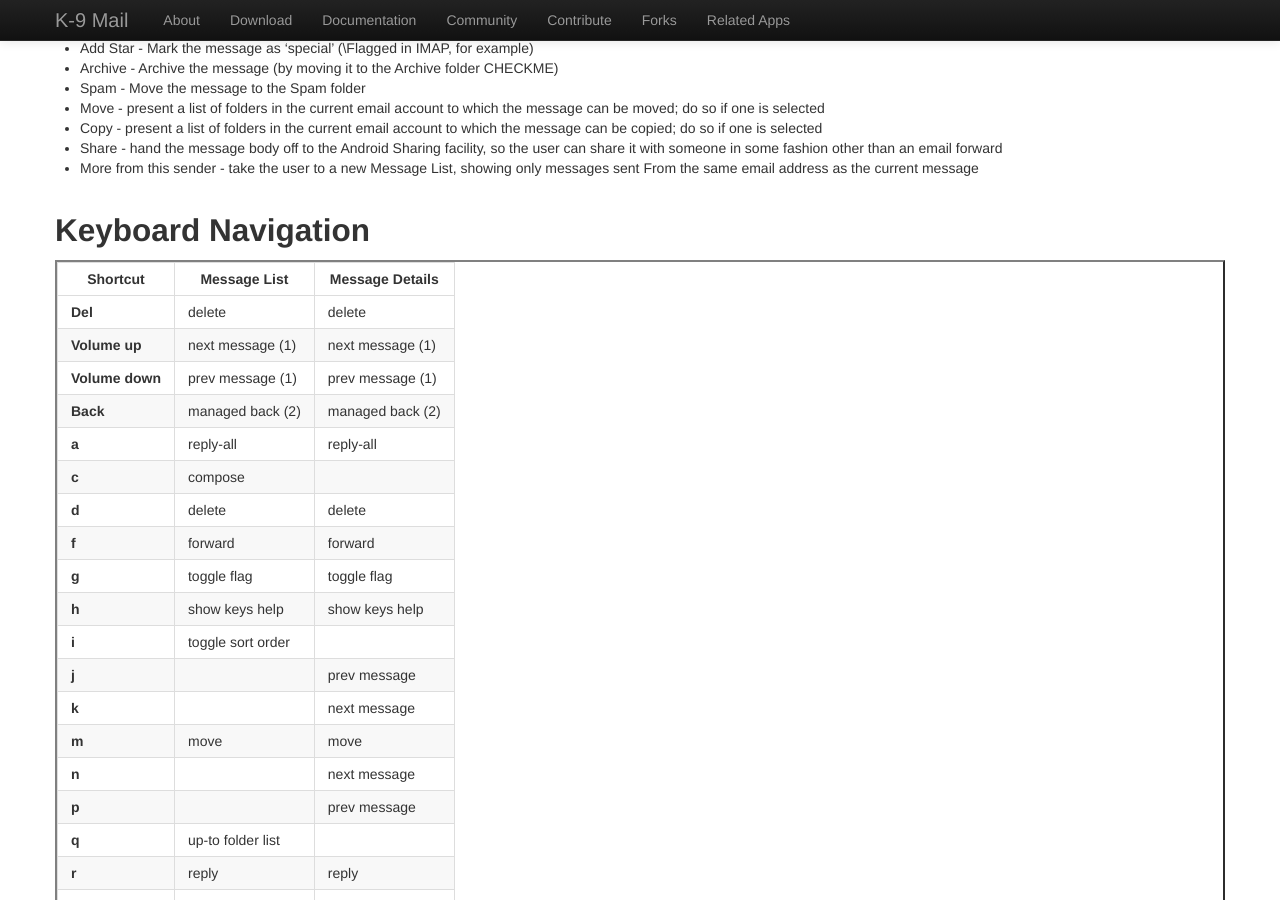
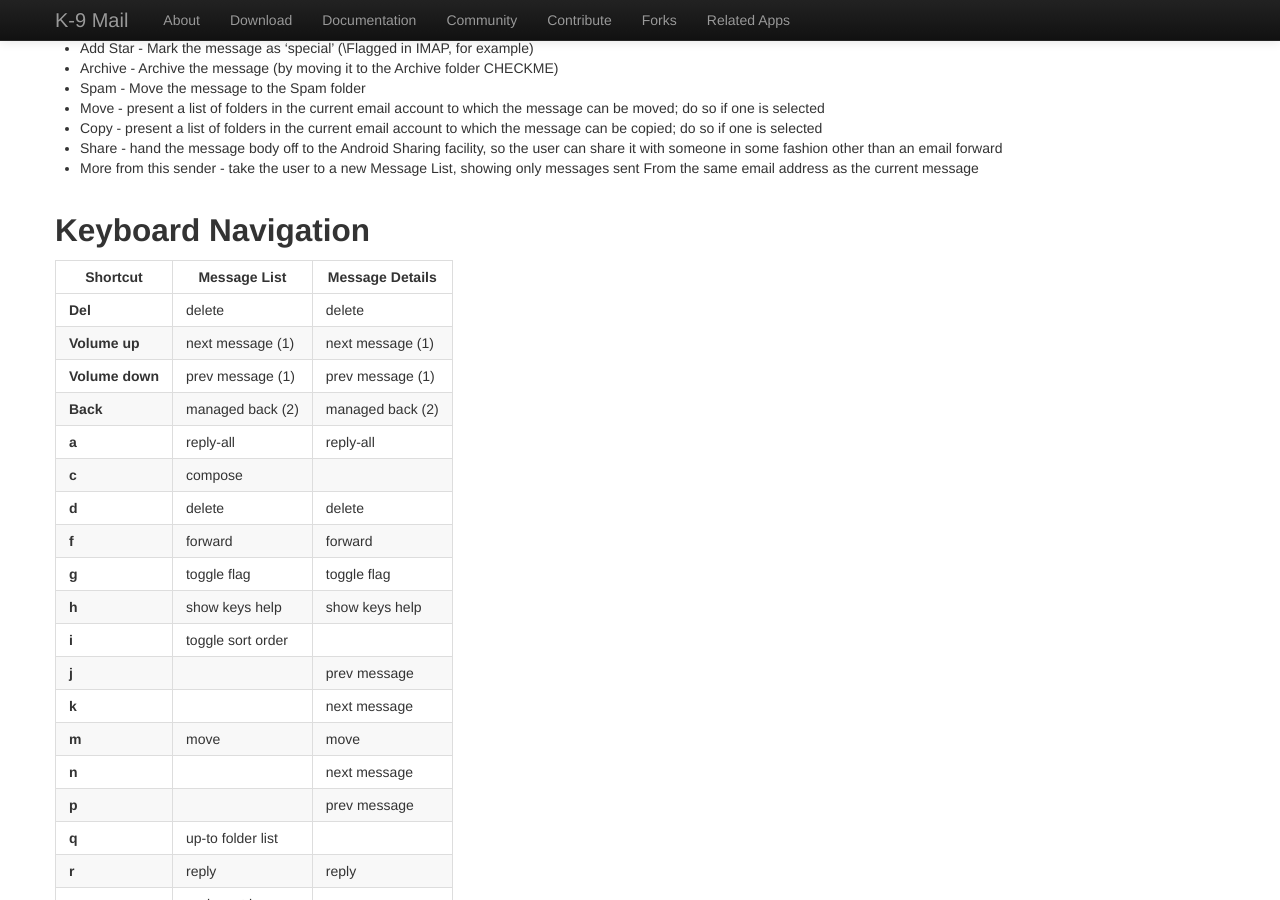
Before and after one commit to k9mail/k9mail.app, a Jekyll site: the page built from documentation/reading.md, in a window 1280 px wide and 900 px high, scrolled down 1238 px. Built offline with Jekyll 4.4.1, drawn with Linux system fonts in a browser that asks for light colours; nearby versions of some CDN libraries.

Commit message:
Fix the border

```diff
--- a/documentation/reading.md
+++ b/documentation/reading.md
@@ -40,7 +40,7 @@ At this point, you can tap on a message in the list to open it for reading, or l
 
 ## Keyboard Navigation
 
-<table border="2" cellspacing="0" cellpadding="6">
+<table>
 <thead>
 <tr><th>Shortcut</th><th>Message List</th><th>Message Details</th></tr>
 </thead>
```
